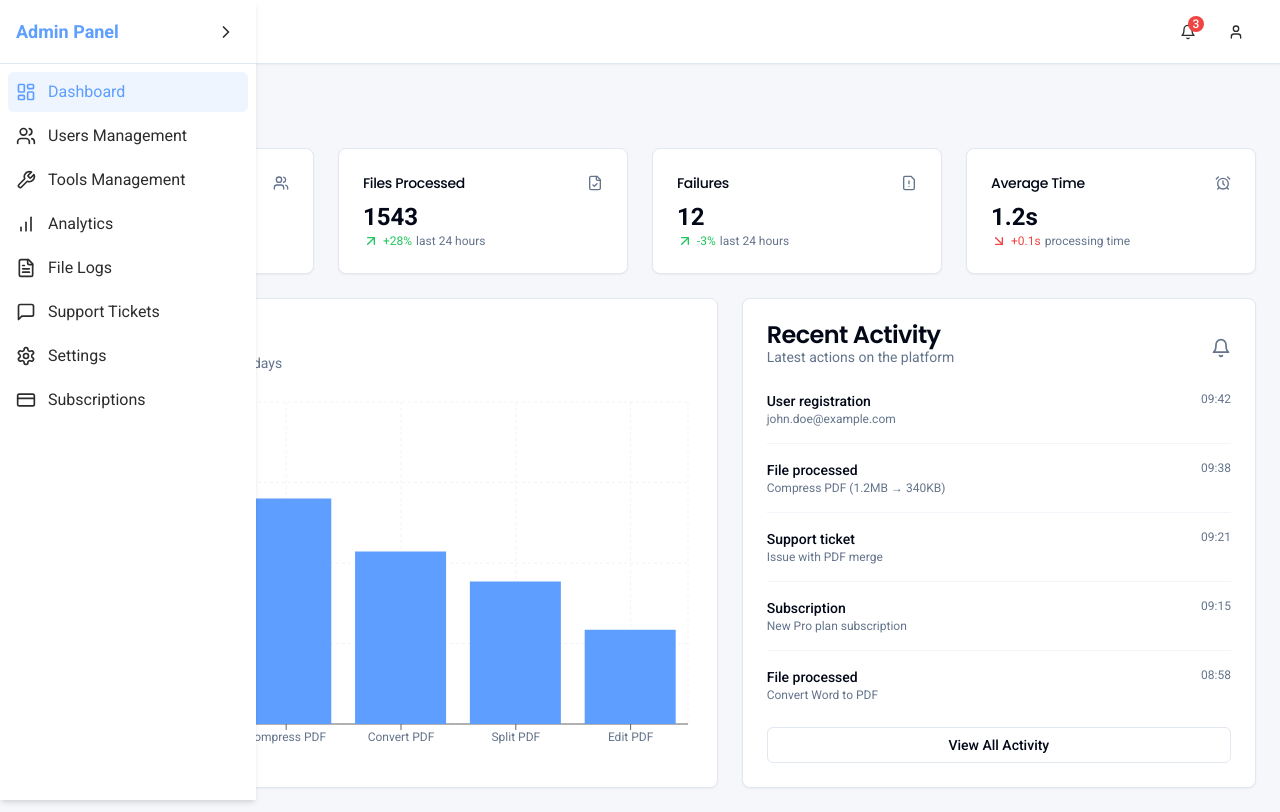
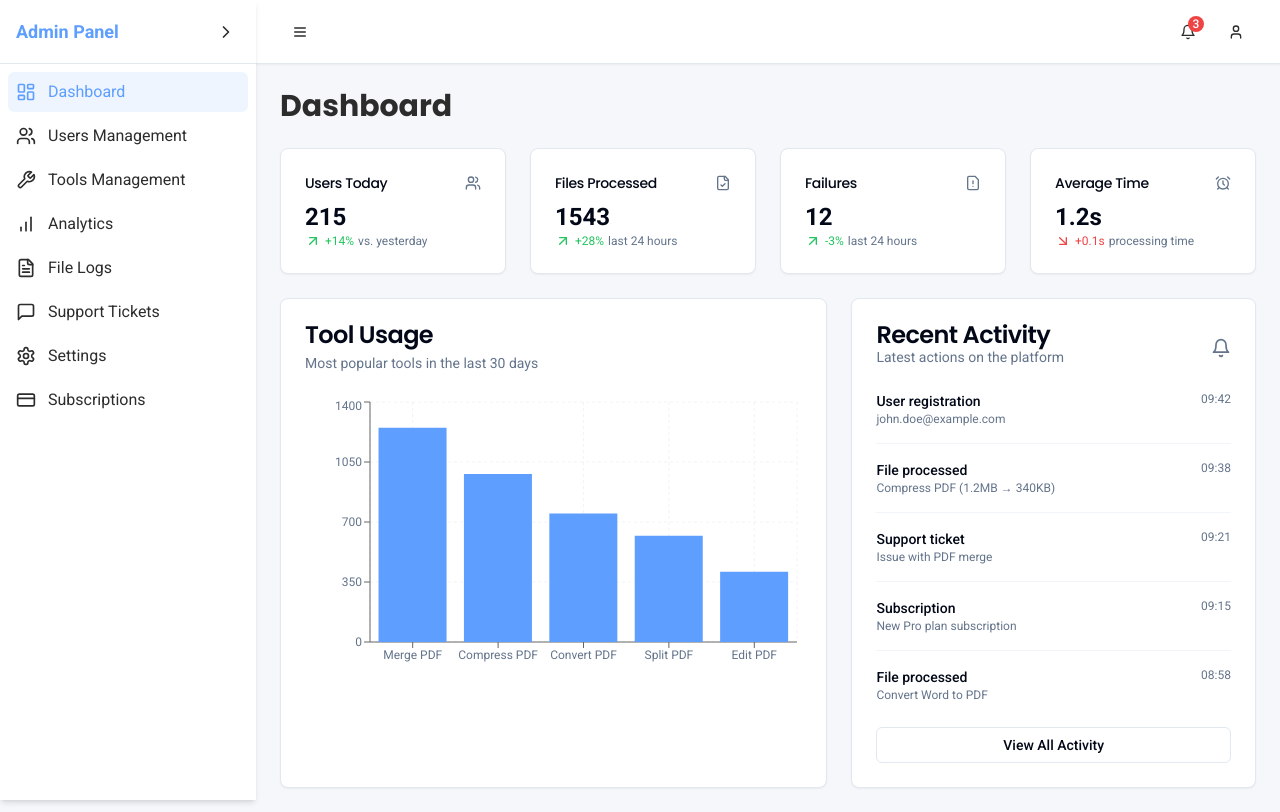
Before and after one commit to swissrosekw/blue-pdf-wizard, a React (Vite) app: page /sco/admin in a window 1280 px wide. Built offline with nearby package versions, Linux system fonts and the light colour scheme.

Commit message:
Fix: Navigation menu overlapping content
Adjust the navigation menu's positioning to prevent overlapping with the content.

```diff
--- a/src/components/admin/AdminSidebar.tsx
+++ b/src/components/admin/AdminSidebar.tsx
@@ -67,7 +67,7 @@ export const AdminSidebar = ({ open, setOpen }: AdminSidebarProps) => {
   return (
     <div
       className={cn(
-        "fixed inset-y-0 left-0 z-40 bg-white shadow-md transition-all duration-300 ease-in-out",
+        "fixed inset-y-0 left-0 z-30 bg-white shadow-md transition-all duration-300 ease-in-out",
         open ? "w-64" : "w-[70px]"
       )}
     >
--- a/src/pages/sco/admin/AdminPanel.tsx
+++ b/src/pages/sco/admin/AdminPanel.tsx
@@ -28,7 +28,11 @@ const AdminPanel = () => {
   return (
     <div className="flex min-h-screen bg-lightSalt">
       <AdminSidebar open={sidebarOpen} setOpen={setSidebarOpen} />
-      <div className="flex-1 flex flex-col">
+      <div className={`
+        flex-1 flex flex-col
+        transition-all duration-300
+        ${sidebarOpen ? 'md:ml-64' : 'md:ml-[70px]'}
+      `}>
         <AdminHeader onMenuClick={() => setSidebarOpen(!sidebarOpen)} />
         <main className="flex-1 p-6 overflow-auto">
           <Routes>
```
